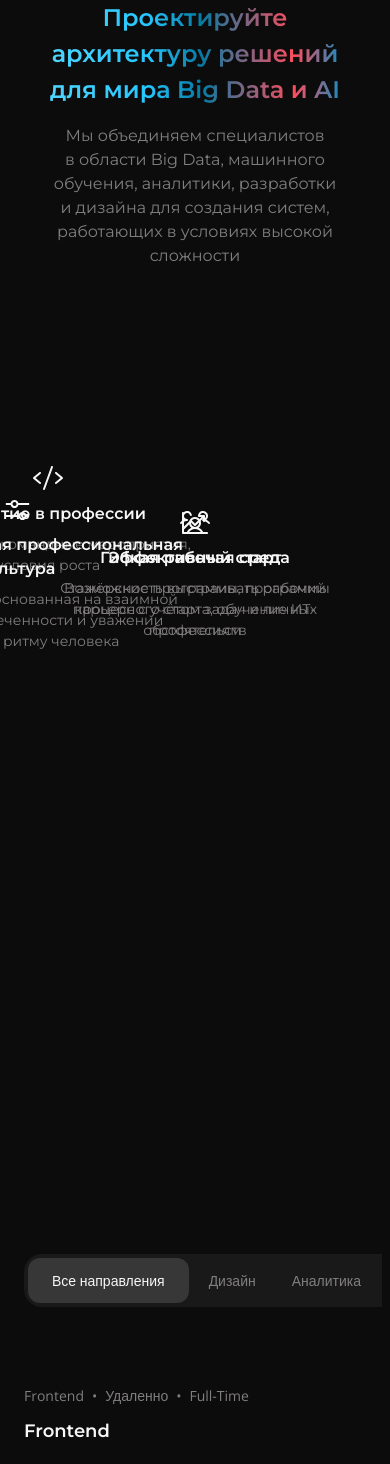
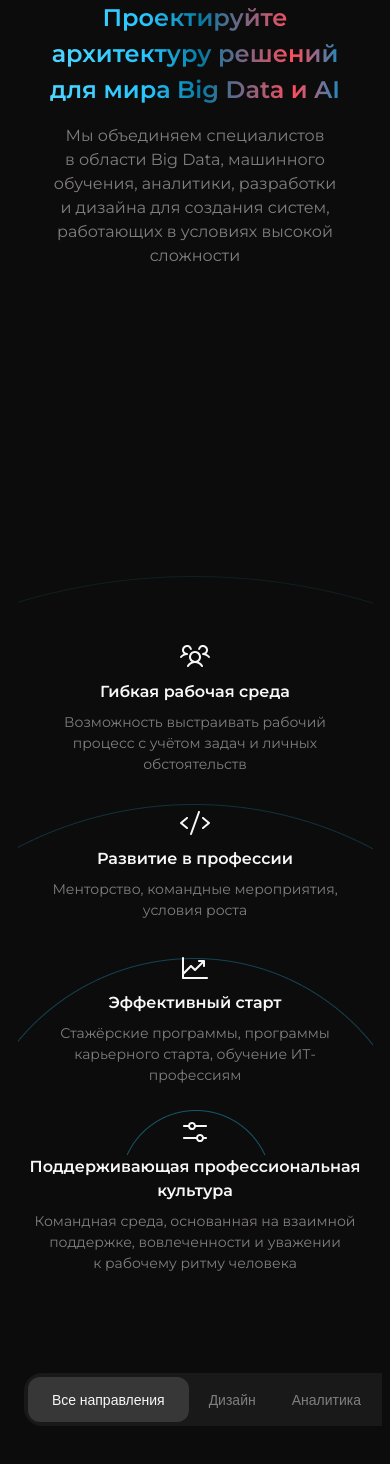
Before and after one commit to aaaasmirnova/Corporate-Website_INN-SYS, a Next.js app: page /en/career in a window 390 px wide. Shown: the top 1464 px of the page. Built offline with nearby package versions, Linux system fonts and the light colour scheme.

Commit message:
feat: create mobile version

```diff
--- a/components/career/Career.tsx
+++ b/components/career/Career.tsx
@@ -6,10 +6,10 @@ export const Career = () => {
   const t = useTranslations();
   return (
     <section className="container  flex flex-col items-center">
-      <h1 className="gradient-custom-career-hero text-[24px] leading-[150%] md:text-[40px] lg:text-[64px] lg:leading-[72px] font-semibold w-[300px] md:w-[600px] lg:w-[1100px] mb-4 lg:mb-10 text-center">
+      <h1 className="gradient-custom-career-hero text-[24px] leading-[150%] md:text-[40px] lg:text-[64px] lg:leading-18 font-semibold w-75 md:w-150 lg:w-275 mb-4 lg:mb-10 text-center">
         {t("CareerHero.title")}
       </h1>
-      <p className="text-neutral-300 text-[16px] lg:text-[24px] leading-[150%] font-normal w-[300px] md:w-[700px] lg:w-[1024px] text-center mb-77 md:mb-45 lg:mb-51">
+      <p className="text-neutral-300 text-[16px] lg:text-[24px] leading-[150%] font-normal w-75 md:w-175 lg:w-5xl text-center mb-77 md:mb-45 lg:mb-51">
         {t("CareerHero.description")}
       </p>
       <CareerAdvantages />
--- a/components/career/CareerAdvantages.tsx
+++ b/components/career/CareerAdvantages.tsx
@@ -18,7 +18,7 @@ const advantages = [
     title: "CareerAdvantages.advantage2.title",
     description: "CareerAdvantages.advantage2.description",
     position:
-      "md:top-[250px] md:-left-[70px] lg:top-[590px] lg:-left-[150px] transform -translate-x-1/2 -translate-y-1/2",
+      "translate-0 md:top-[250px] md:-left-[70px] lg:top-[590px] lg:-left-[150px] transform lg:-translate-x-1/2 lg:-translate-y-1/2",
     width: "max-w-[294px]",
     icon: ArrowLeftRight,
   },
@@ -34,17 +34,17 @@ const advantages = [
     title: "CareerAdvantages.advantage4.title",
     description: "CareerAdvantages.advantage4.description",
     position:
-      "md:bottom-[60px] md:left-[100px] lg:bottom-[70px] lg:left-[210px] transform -translate-x-1/2",
+      "translate-0 md:bottom-[60px] md:left-[100px] lg:bottom-[70px] lg:left-[210px] transform lg:-translate-x-1/2",
     width: "max-w-[355px]",
     icon: Condition,
   },
 ];
 
 const circles = [
-  "absolute top-1/2 left-1/2 transform -translate-x-1/2 -translate-y-1/2 w-[1220px] h-[1220px] md:w-[610px]  md:h-[610px] lg:w-[916px] lg:h-[916px] opacity-10 ",
-  "absolute  top-1/2 left-1/2 transform -translate-x-1/2 -translate-y-1/2 w-[764px] h-[764px] md:w-[382px]  md:h-[382px]  lg:w-[686px] lg:h-[686px] opacity-20",
-  "absolute  top-1/2 left-1/2 transform -translate-x-1/2 -translate-y-1/2 w-[458px] h-[458px] md:w-[229px]  md:h-[229px] lg:w-[430px] lg:h-[430px] opacity-30",
-  "absolute  top-1/2 left-1/2 transform -translate-x-1/2 -translate-y-1/2 w-[152px] h-[152px] md:w-[76px]  md:h-[76px] lg:w-[172px] lg:h-[172px] opacity-40",
+  "lg:absolute top-1/2 left-1/2 lg:transform lg:-translate-x-1/2 lg:-translate-y-1/2 w-[1220px] h-[1220px] md:w-[610px]  md:h-[610px] lg:w-[916px] lg:h-[916px] opacity-10",
+  "lg:absolute top-1/2 left-1/2 lg:transform lg:-translate-x-1/2 lg:-translate-y-1/2 w-[764px] h-[764px] md:w-[382px]  md:h-[382px]  lg:w-[686px] lg:h-[686px] opacity-20",
+  "lg:absolute top-1/2 left-1/2 lg:transform lg:-translate-x-1/2 lg:-translate-y-1/2 w-[458px] h-[458px] md:w-[229px]  md:h-[229px] lg:w-[430px] lg:h-[430px] opacity-30",
+  "lg:absolute top-1/2 left-1/2 lg:transform lg:-translate-x-1/2 lg:-translate-y-1/2 w-[152px] h-[152px] md:w-[76px]  md:h-[76px] lg:w-[172px] lg:h-[172px] opacity-40",
 ];
 
 export const CareerAdvantages = () => {
@@ -60,19 +60,19 @@ export const CareerAdvantages = () => {
           ></div>
         ))}
       </div>
-      {/* <div className="w-full">
+      <div className="w-full">
         <Image
           src="/images/ellipses.png"
           fill
-          alt="ff"
-          className="block md:hidden object-cover"
+          alt="background circle"
+          className="block max-h-144.75 h-screen md:hidden object-cover"
         />
-      </div> */}
-      <div className="flex flex-col gap-13 items-center justify-center w-[355px]">
+      </div>
+      <div className="relative z-10 flex flex-col gap-9 items-center justify-center pt-17.25 w-88.75 md:gap-13 md:pt-0">
         {advantages.map((advantage, index) => (
           <div
             key={index}
-            className={`flex flex-col items-center absolute ${advantage.position} ${advantage.width} w-full`}
+            className={`flex flex-col items-center lg:absolute ${advantage.position} ${advantage.width} w-full`}
           >
             <advantage.icon className=" text-brand-400 mb-3" />
             <h3 className="text-neutral-0 text-[16px] md:text-[20px] lg:text-[22px] leading-[150%] text-center mb-2 md:mb-3 font-semibold max-w-[355px]">
```
Also changed, not shown: public/images/ellipses.png.
